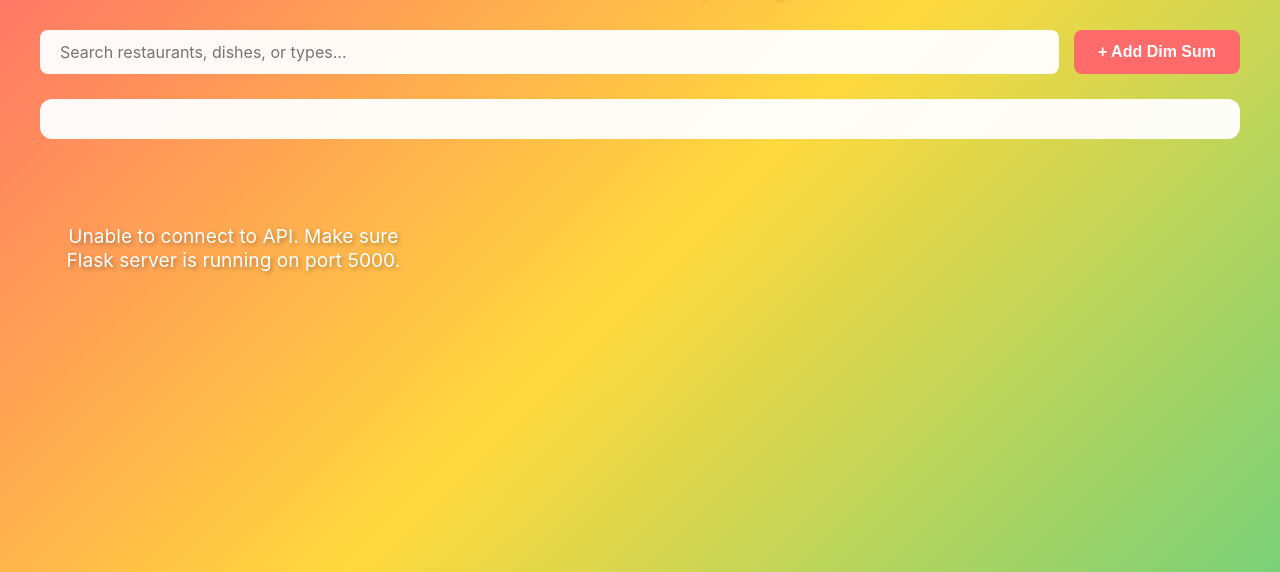
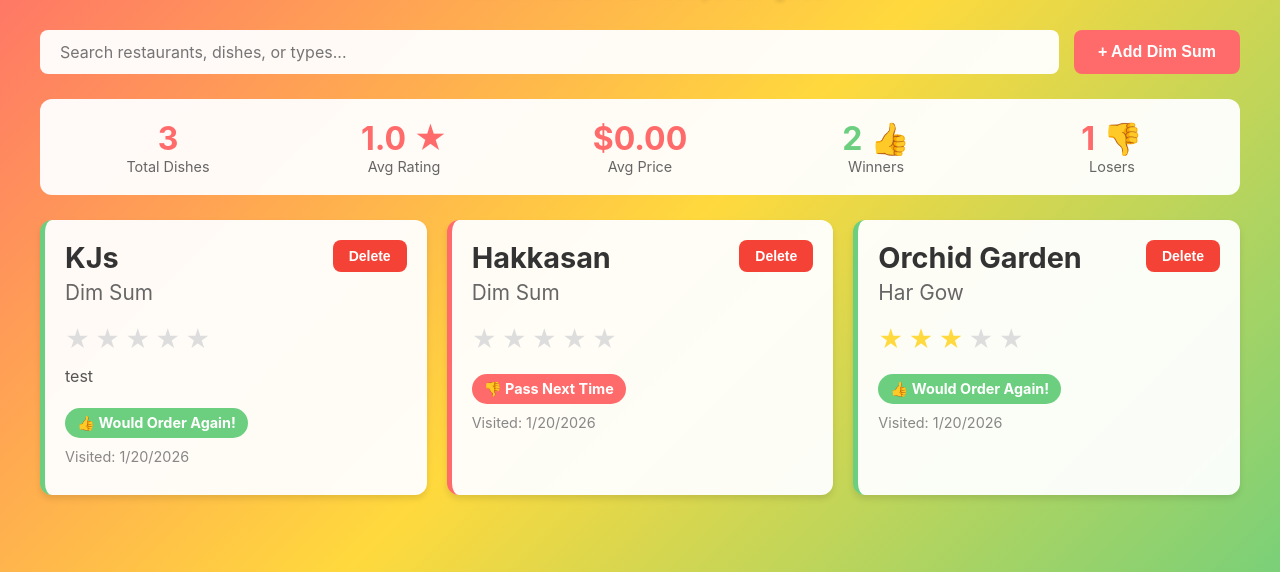
Before and after one commit to brianpaner/dimsum-api, a Flask app: page / in a window 1280 px wide. Shown: the part 122-694 px from the top of the page. Run offline with Flask 3, Linux system fonts and the light colour scheme.

Commit message:
fixed path again

```diff
--- a/templates/index.html
+++ b/templates/index.html
@@ -391,7 +391,7 @@
 
     <script>
         //const API_URL = 'http://localhost:5000/api';
-        const API_URL = '';
+        const API_URL = 'api';
         let currentRating = 0;
         let wouldOrderAgain = true;
 
@@ -480,7 +480,7 @@
             };
 
             try {
-                const response = await fetch(`${API_URL}/dimsum-api`, {
+                const response = await fetch(`${API_URL}/dimsum`, {
                     method: 'POST',
                     headers: { 'Content-Type': 'application/json' },
                     body: JSON.stringify(data)
@@ -501,7 +501,7 @@
 
         async function loadDimSum(search = '') {
             try {
-                const url = search ? `${API_URL}/dimsum-api?search=${encodeURIComponent(search)}` : `${API_URL}/dimsum-api`;
+                const url = search ? `${API_URL}/dimsum?search=${encodeURIComponent(search)}` : `${API_URL}/dimsum`;
                 const response = await fetch(url);
                 const items = await response.json();
                 displayDimSum(items);
@@ -560,7 +560,7 @@
             if (!confirm('Are you sure you want to delete this entry?')) return;
 
             try {
-                const response = await fetch(`${API_URL}/dimsum-api/${id}`, {
+                const response = await fetch(`${API_URL}/dimsum/${id}`, {
                     method: 'DELETE'
                 });
 
```
